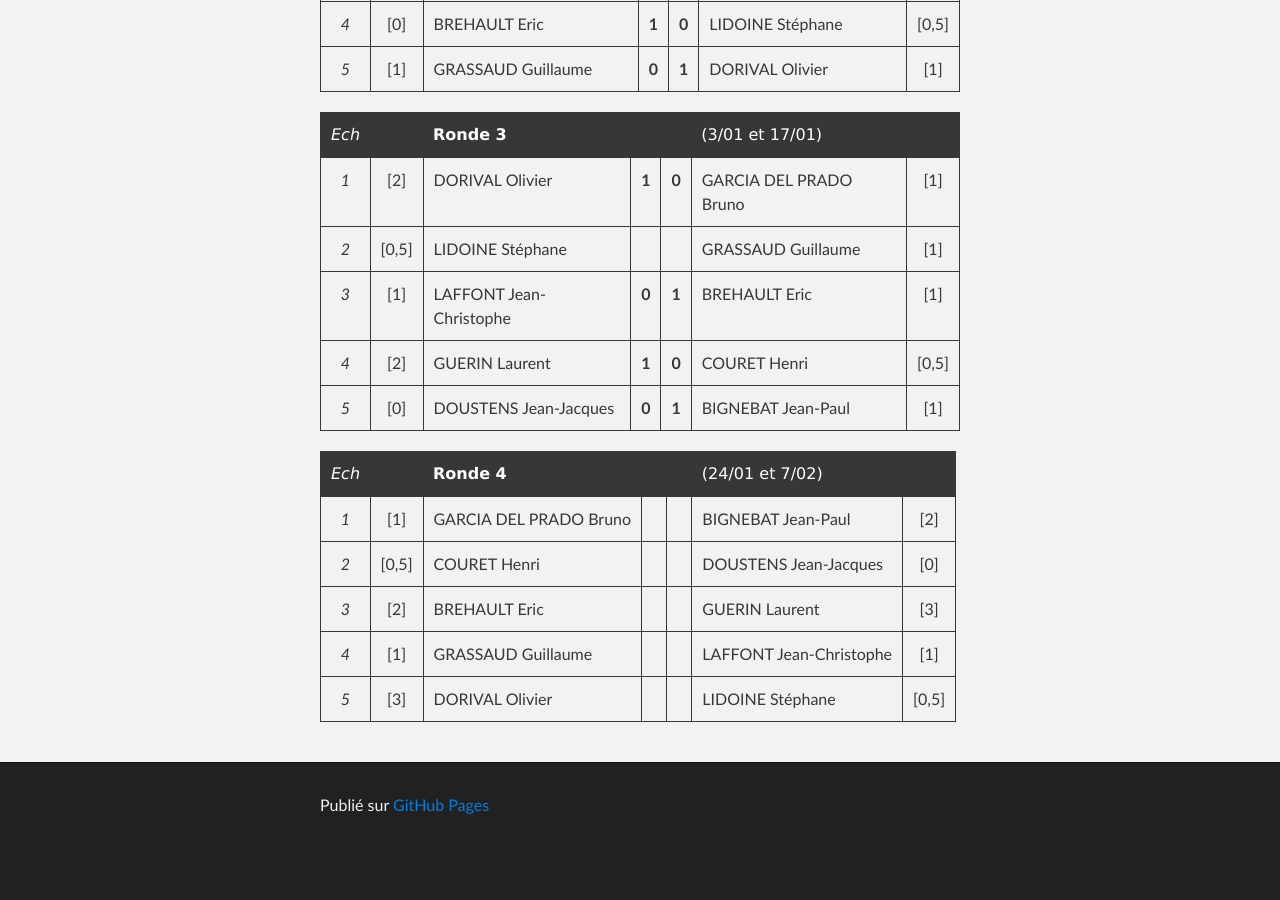
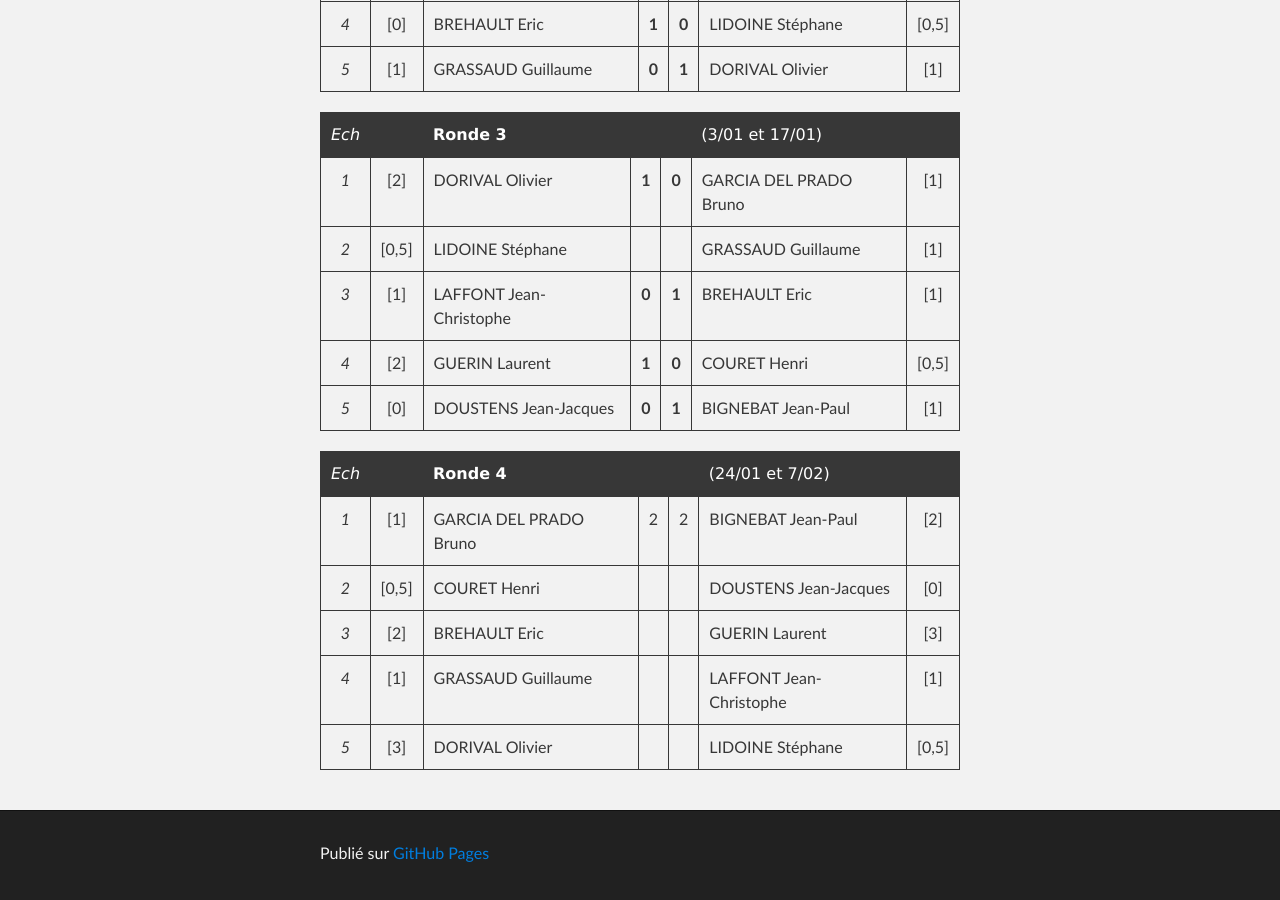
Before and after one commit to echiquier-villeneuve-tolosane/echiquier-villeneuve-tolosane.github.io, a Jekyll site: the page built from club.md, in a window 1280 px wide and 900 px high, scrolled down 1294 px. Built offline with Jekyll 4.4.1, drawn with Linux system fonts in a browser that asks for light colours; nearby versions of some CDN libraries; before the commit the page ends 2146 px from its top, so only the background shows below that.

Commit message:
Updated club.md

```diff
--- a/club.md
+++ b/club.md
@@ -51,7 +51,7 @@ La cadence est 1h30 + 30s/c pour les 40 premiers coups suivi d'un incrément de
 
 |*Ech*|     | **Ronde 4**        |     |     |  (24/01 et 7/02)          |     |
 |:-:|:-:| ---------------------- |:---:|:---:| ------------------------- |:---:|
-|*1*| [1] | GARCIA DEL PRADO Bruno    | | | BIGNEBAT Jean-Paul        | [2] |
+|*1*| [1] | GARCIA DEL PRADO Bruno    | 2| 2| BIGNEBAT Jean-Paul        | [2] |
 |*2*|[0,5]| COURET Henri              | | | DOUSTENS Jean-Jacques     | [0] |
 |*3*| [2] | BREHAULT Eric             | | | GUERIN Laurent            | [3] |
 |*4*| [1] | GRASSAUD Guillaume        | | | LAFFONT Jean-Christophe   | [1] |
```
